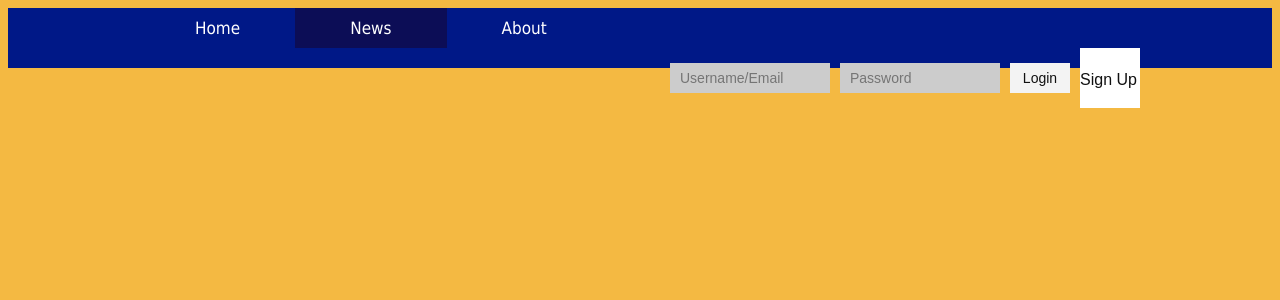
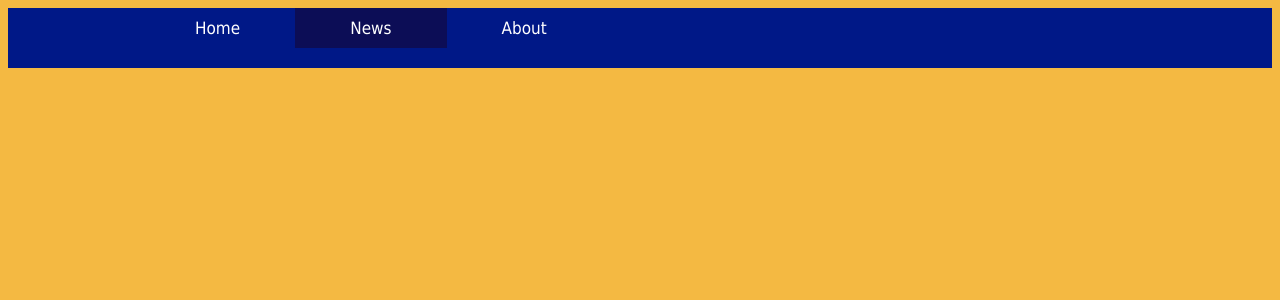
Before and after one commit to janineparcon/UDAY-Sports-Events-Blog, a PHP site: page /news.php in a window 1280 px wide. Shown: the top 300 px of the page. Run offline with PHP 8.4, Linux system fonts and the light colour scheme.

Commit message:
Update news.php

```diff
--- a/news.php
+++ b/news.php
@@ -2,7 +2,7 @@
 <!DOCTYPE html>
 <html>
 <head>
-	<title>USEB Home</title>
+	<title>News</title>
 	<link rel="stylesheet" type="text/css" href="style.css">
 </head>
 <body>
@@ -15,14 +15,6 @@
 					<li class="active"><a href="news.php">News</a></li>
 				<li><a href="about.php">About</a></li>
 				</ul>
-				<div class="nav-login">
-					<form>
-						<input type="text" name="uid" placeholder="Username/Email">
-						<input type="password" name="pwd" placeholder="Password">
-						<button type="submit" name="submit">Login</button>
-					</form>
-					<a href="signup.php">Sign Up</a>
-				</div>
 			</div>
 		</nav>
 	</header>
```
